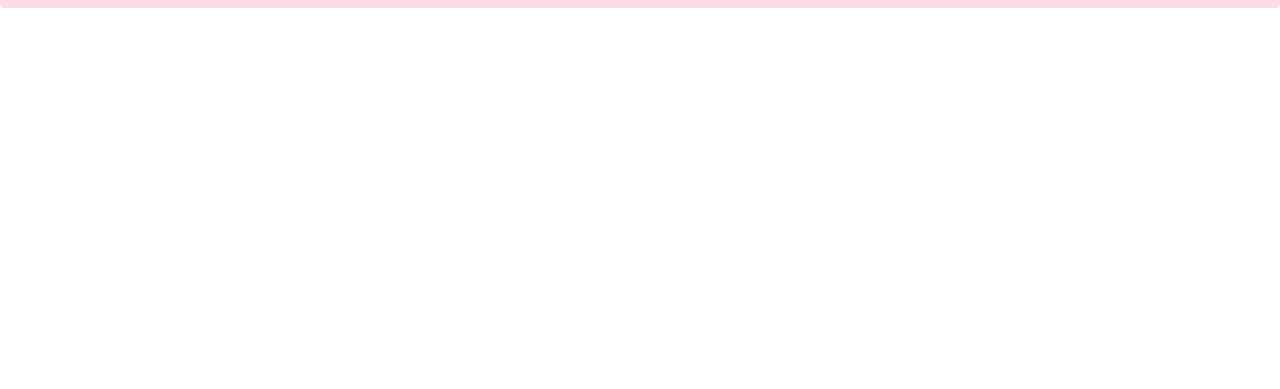
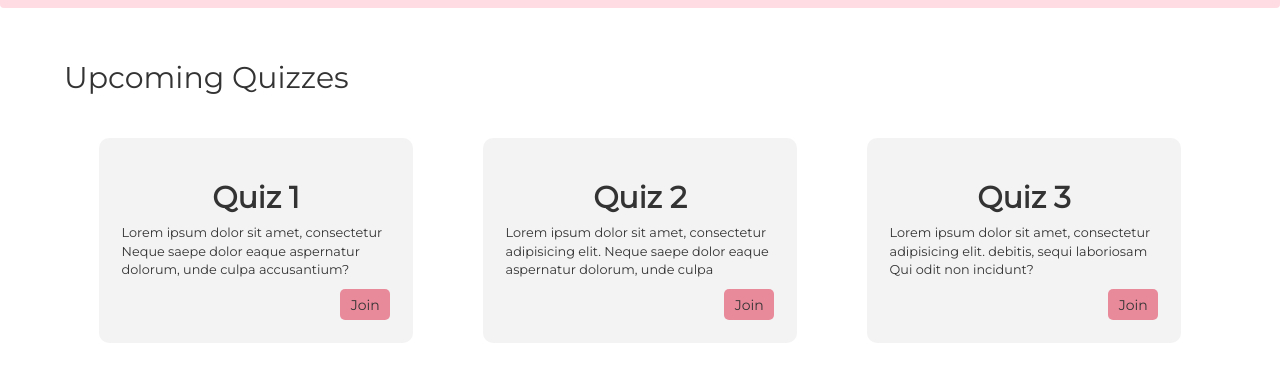
Before and after one commit to N0v0cain3/Kuizu, a plain HTML site: page frontend/selection.html in a window 1280 px wide. Shown: the part 88-477 px from the top of the page. Drawn offline with nearby package versions, Linux system fonts and the light colour scheme.

Commit message:
selection initial

```diff
--- a/frontend/css/index.css
+++ b/frontend/css/index.css
@@ -210,3 +210,49 @@ body {
   color:white;
   text-transform: uppercase;
 }
+/* selection */
+.selection{
+  flex-direction: column;
+  /* display:flex; */
+  justify-content: center;
+  padding:1% 5%;
+  height:100vh;
+}
+.selection>h2{
+  text-align: left !important;
+  width:100%;
+}
+.selection>div{
+  display:flex;
+  margin-bottom: 10%;
+}
+.selection>div>div{
+  margin:3%;
+  background:rgba(216,216,216,0.3);
+  border-radius:10px;
+  padding:2%;
+  flex:1;
+}
+.selection>div>div>h2{
+  text-align: center;
+  font-weight:600;
+}
+.selection>div>div>p{
+  font-size:1vw;
+}
+.selection>div>div>button{
+  float:right;
+  background:rgba(224,34,68,.5);
+  border:none;
+  outline:none;
+  cursor:pointer;
+  border-radius: 5px;
+  padding:2% 4%;
+}
+.selection>img{
+  height:40vh;
+  width:40%;
+  position:absolute;
+  bottom:0;
+  left:35%;
+}
--- a/frontend/selection.html
+++ b/frontend/selection.html
@@ -10,7 +10,7 @@
     <link rel="stylesheet" href="./css/index.css">
     <title>KUIZU</title>
 </head>
-<body>
+<body style="overflow-y: hidden;">
     <nav class="navbar navI navbar-light bg-light">
         <a class="navbar-brand" href="#">
           <img src="../frontend/assets/logo.svg" width="" height="50" alt="50">
@@ -22,6 +22,27 @@
         </div>
         <img src="../frontend/assets/pic.png"/>
       </div>
-      </nav>
+    </nav>
+    <div class="selection">
+      <h2>Upcoming Quizzes</h2>
+      <div>
+        <div>
+          <h2>Quiz 1</h2>
+          <p>Lorem ipsum dolor sit amet, consectetur Neque saepe dolor eaque aspernatur dolorum, unde culpa accusantium?</p>
+          <button>Join</button>
+        </div>
+        <div>
+          <h2>Quiz 2</h2>
+          <p>Lorem ipsum dolor sit amet, consectetur adipisicing elit. Neque saepe dolor eaque aspernatur dolorum, unde culpa</p>
+          <button>Join</button>
+        </div>
+        <div>
+          <h2>Quiz 3</h2>
+          <p>Lorem ipsum dolor sit amet, consectetur adipisicing elit. debitis, sequi laboriosam Qui odit non incidunt?</p>
+          <button>Join</button>
+        </div>
+      </div>
+      <img src="../frontend/assets/Saly-17.png"/>
+    </div>
 </body>
 </html>
```
